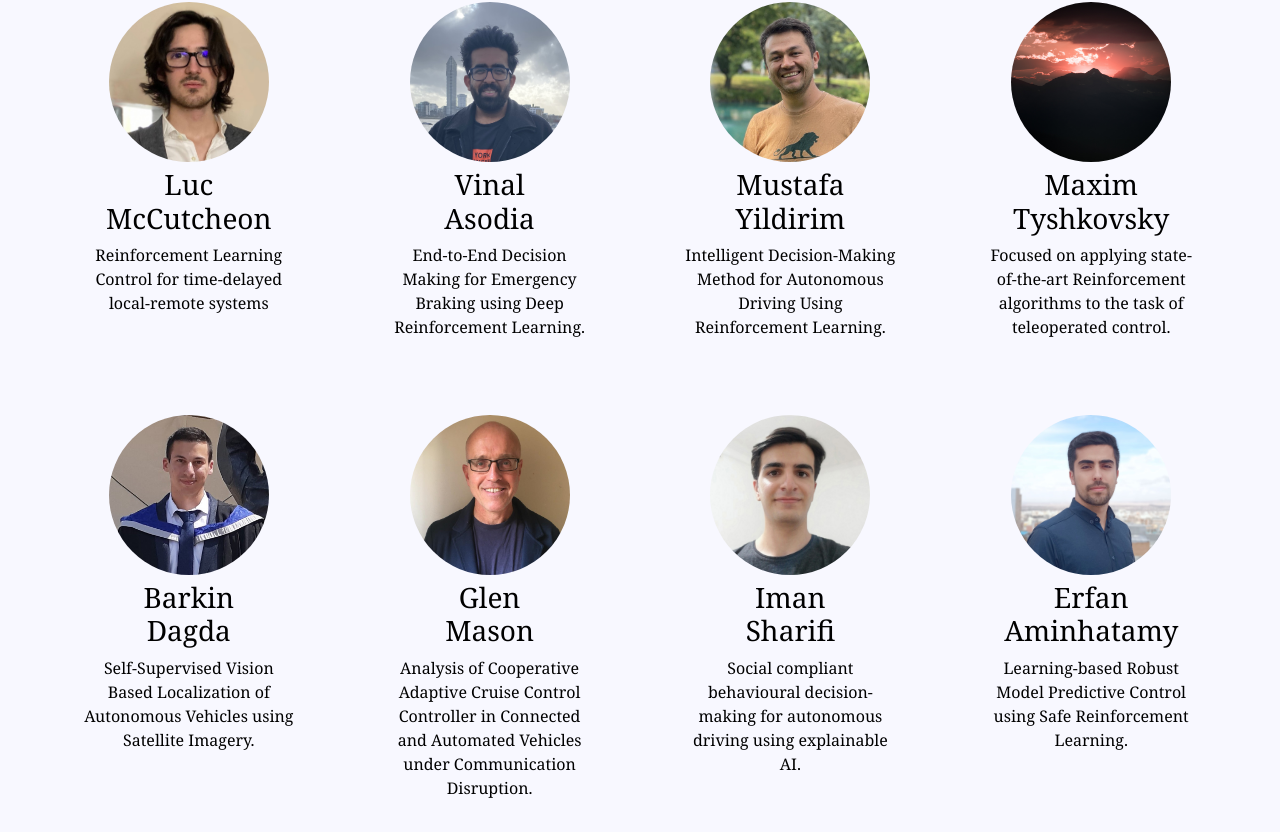
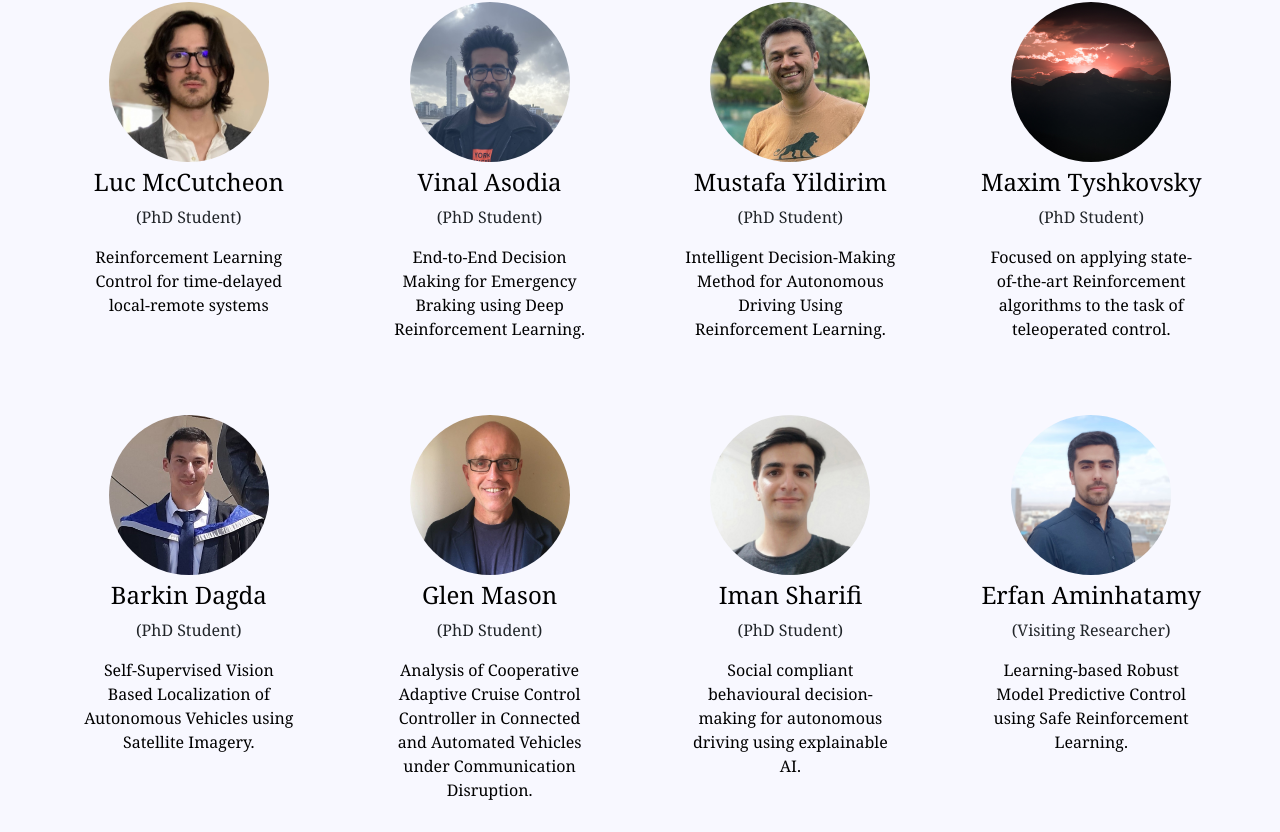
Before and after one commit to CAV-Research-Lab/cav-research-lab.github.io, a React (Create React App) app: page /team in a window 1280 px wide. Shown: the part 494-1326 px from the top of the page. Built offline with nearby package versions, Linux system fonts and the light colour scheme; the HTML template or start-up script is replaced by a standard one.

Commit message:
Added team roles, adjusted dates for news and minor fixes.

```diff
--- a/src/components/Posts/NewsPosts.js
+++ b/src/components/Posts/NewsPosts.js
@@ -9,27 +9,28 @@ const newsPosts = [
 	body: `One critical part of the effective deployment of autonomous vehicles is for them to be trusted by the public to make the right decisions in road traffic, properly balancing the system goals of efficiency and capacity with human values such as safety and legality. Without this being well understood, the potential benefits of autonomous vehicles could fail to materialise. In this talk, I will introduce the challenges towards trustworthy autonomous driving and novel solutions to address both human concerns and design requirements.`,
 	imgUrl: require('./PostMedia/CW.png'),
 	videoUrl: "" ,
-	date: "11/07/2022"
+	date: "07/12/2022"
 	},
 
 
+	{
+		title: "Concerns on Trustworthiness of Deep Learning Object Detection Systems",
+		body: `At CAV-Lab, we recently used and trained YOLO-v4 for pedestrians, vehicles, and bicycle detection. The algorithm showed good performance in detecting and classifying objects in the video. However, we noticed that the algorithm suffers from a major issue that raises a safety concern, which is not specified. Even though there are some misclassifications and classifications with poor accuracy, they can be addressed with larger datasets and longer training process. However, there is a major safety concern in this video that has not been well understood by the research community and autonomous driving industry. Can you guess what is this safety/performance issue? `,
+		videoUrl:"DSusXuPpXOE", // only include the url after https://youtu.be/
+		date: "11/08/2022"
 
-{
+
+	},
+
+
+	{
 	title: "Vision-based Reinforcement Learning for Emergency Braking",
 	body: `Our PhD student at CAV-Lab, Vinal Asodia, designed an emergency braking system using a vision-based reinforcement learning technique. However, during testing, the car exhibited an unexpected behavior: it brakes twice in emergency scenarios when a pedestrian is detected. This is likely a feature that was unintentionally learned by the vehicle. It is important to investigate why the car is braking twice and determine if this behavior is beneficial or detrimental before implementing AI-powered autonomous vehicles in real-world applications. This highlights the need to address such questions and challenges to ensure the technology is trustworthy.`,
 	videoUrl:'I_eGm44ncg8', // only include the url after https://youtu.be/ e.g. this video is https://youtu.be/I_eGm44ncg8
-	date: "11/07/2022"
+	date: "17/07/2022"
 
 	},
 
-	{
-	title: "Concerns on Trustworthiness of Deep Learning Object Detection Systems",
-	body: `At CAV-Lab, we recently used and trained YOLO-v4 for pedestrians, vehicles, and bicycle detection. The algorithm showed good performance in detecting and classifying objects in the video. However, we noticed that the algorithm suffers from a major issue that raises a safety concern, which is not specified. Even though there are some misclassifications and classifications with poor accuracy, they can be addressed with larger datasets and longer training process. However, there is a major safety concern in this video that has not been well understood by the research community and autonomous driving industry. Can you guess what is this safety/performance issue? `,
-	videoUrl:"DSusXuPpXOE", // only include the url after https://youtu.be/
-	date: "11/07/2022"
-
-
-},
 
 ];
 return (
--- a/src/components/pages/Pages.css
+++ b/src/components/pages/Pages.css
@@ -60,6 +60,7 @@ a {
 .team-name {
     padding-top: 2%;
     color: black;
+    font-size: 1.5rem;
 
 }
 
@@ -183,7 +184,7 @@ h5 {
       }
 }
 
-@media screen and (max-width: 768px) {
+@media screen and (max-width: 900px) {
     .team-body {
         display: grid;
         grid-template-rows: 25rem 100rem 75rem;
--- a/src/components/pages/Projects.js
+++ b/src/components/pages/Projects.js
@@ -64,7 +64,7 @@ export default function Projects() {
           <div style={{ color: "black", textAlign: "justify", marginLeft: "3%" }}>
             <h1><span className='orange_underline'>FAIR-Robots</span></h1><br></br>
             <p style={{paddingLeft: "3%", paddingRight: "3%"}}>
-              FAIR-Robots (Future AI Research for Robots) project was launched in 2017 when w`e received initial funding from EPSRC and UKRI as part of the larger FAIR-SPACE Hub project. The project is a
+              FAIR-Robots (Future AI Research for Robots) project was launched in 2017 when we received initial funding from EPSRC and UKRI as part of the larger FAIR-SPACE Hub project. The project is a
               collaboration between leading experts from academia, industry, and governments, with the aim of pushing the boundaries of AI robotics and enabling robots to
               operate safely in hazardous and extreme environments such as space and nuclear plants. During this project, we developed novel control and navigation
               algorithms using state-of-the-art machine learning and AI techniques, to empower the next generation of robots to perform tasks autonomously and safely.
--- a/src/components/pages/Team.js
+++ b/src/components/pages/Team.js
@@ -18,14 +18,16 @@ export default function Team() {
                 <div className='phd-first-row'>
                     <div className='team-card'>
                         <img class="circular--square" src={require('../../images/luc_mccutcheon.jpg')}/>
-                        <h3 className='team-name'>Luc <br/>McCutcheon</h3>
+                        <h3 className='team-name'>Luc McCutcheon</h3>
+                        <p className='team-role'>(PhD Student)</p>
                         <p class="teamText">
                         Reinforcement Learning Control for time-delayed local-remote systems
                         </p>
                     </div>
                     <div className='team-card'>
                         <img class="circular--square" src={require('../../images/vinal_asodia.png')}/>
-                        <h3 className='team-name'>Vinal <br/>Asodia</h3>
+                        <h3 className='team-name'>Vinal Asodia</h3>
+                        <p className='team-role'>(PhD Student)</p>
                         <p class="teamText">
                             End-to-End Decision Making for Emergency Braking using
                             Deep Reinforcement Learning.
@@ -33,7 +35,8 @@ export default function Team() {
                     </div>
                     <div className='team-card'>
                         <img class="circular--square" src={require('../../images/mustafa_yildirim.png')}/>
-                        <h3 className='team-name'>Mustafa <br/>Yildirim</h3>
+                        <h3 className='team-name'>Mustafa Yildirim</h3>
+                        <p className='team-role'>(PhD Student)</p>
                         <p class="teamText">
                             Intelligent Decision-Making Method for Autonomous Driving Using
                             Reinforcement Learning.
@@ -41,7 +44,8 @@ export default function Team() {
                     </div>
                     <div className='team-card'>
                         <img class="circular--square" src={require('../../images/old_images/img-1.jpg')}/>
-                        <h3 className='team-name'>Maxim <br/>Tyshkovsky</h3>
+                        <h3 className='team-name'>Maxim Tyshkovsky</h3>
+                        <p className='team-role'>(PhD Student)</p>
                         <p class="teamText">
                             Focused on applying state-of-the-art Reinforcement
                             algorithms to the task of teleoperated control.
@@ -51,7 +55,8 @@ export default function Team() {
                 <div className='phd-second-row'>
                     <div className='team-card'>
                         <img class="circular--square" src={require('../../images/barkin_dagda.png')}/>
-                        <h3 className='team-name'>Barkin <br/>Dagda</h3>
+                        <h3 className='team-name'>Barkin Dagda</h3>
+                        <p className='team-role'>(PhD Student)</p>
                         <p class="teamText">
                             Self-Supervised Vision Based Localization of Autonomous
                             Vehicles using Satellite Imagery.
@@ -59,7 +64,8 @@ export default function Team() {
                     </div>
                     <div className='team-card'>
                         <img class="circular--square" src={require('../../images/glen_mason.jpg')}/>
-                        <h3 className='team-name'>Glen <br/>Mason</h3>
+                        <h3 className='team-name'>Glen Mason</h3>
+                        <p className='team-role'>(PhD Student)</p>
                         <p class="teamText">
                             Analysis of Cooperative Adaptive Cruise
                             Control Controller in Connected and Automated Vehicles under
@@ -68,7 +74,8 @@ export default function Team() {
                     </div>
                     <div className='team-card'>
                         <img class="circular--square" src={require('../../images/iman_sharifi.jpg')}/>
-                        <h3 className='team-name'>Iman <br/>Sharifi</h3>
+                        <h3 className='team-name'>Iman Sharifi</h3>
+                        <p className='team-role'>(PhD Student)</p>
                         <p class="teamText">
                         Social compliant behavioural decision-making for autonomous
                         driving using explainable AI.
@@ -76,7 +83,8 @@ export default function Team() {
                     </div>
                     <div className='team-card'>
                         <img class="circular--square" src={require('../../images/erfan_aminhatamy.jpg')}/>
-                        <h3 className='team-name'>Erfan <br/>Aminhatamy</h3>
+                        <h3 className='team-name'>Erfan Aminhatamy</h3>
+                        <p className='team-role'>(Visiting Researcher)</p>
                         <p class="teamText">
                             Learning-based Robust Model Predictive Control using
                             Safe Reinforcement Learning.
```
